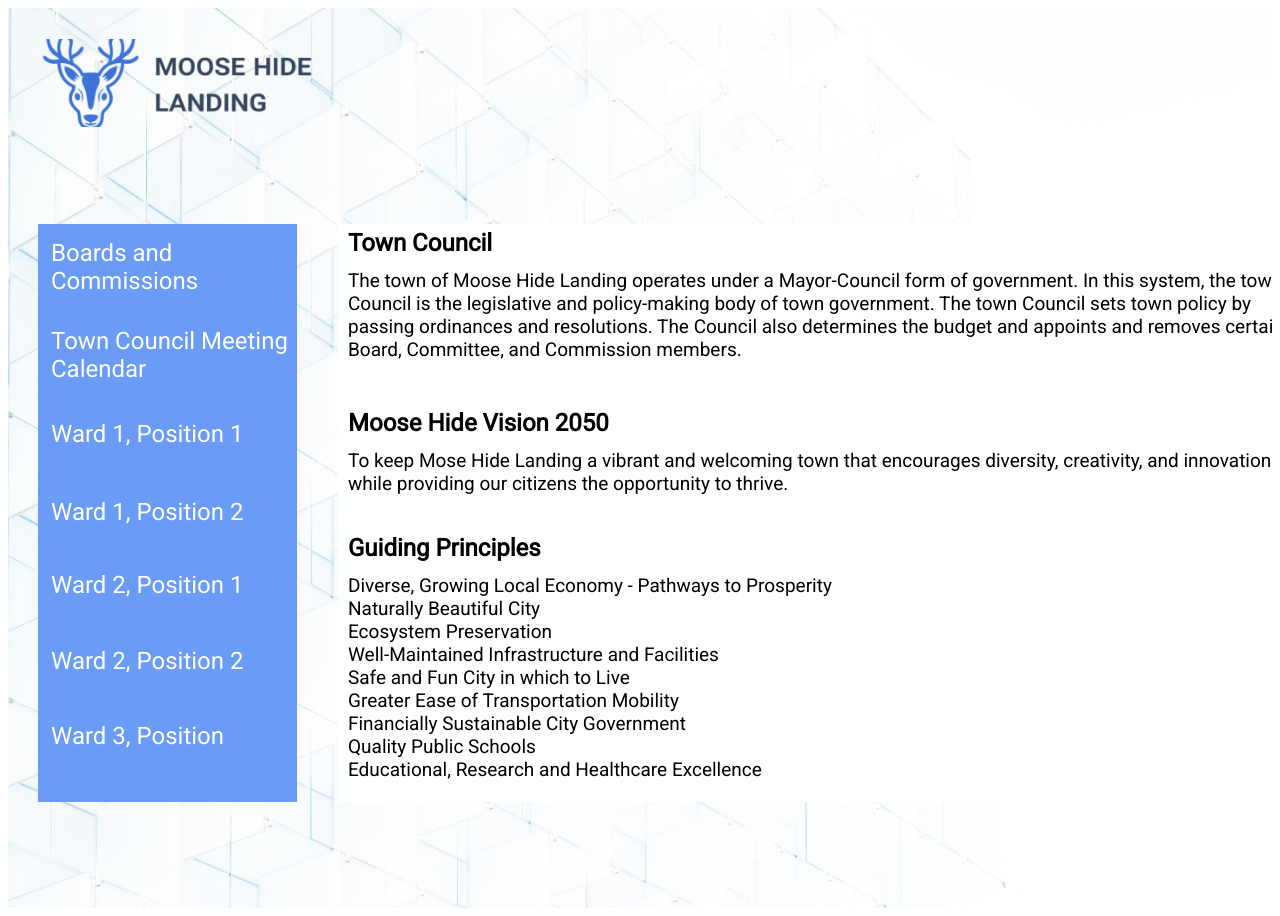
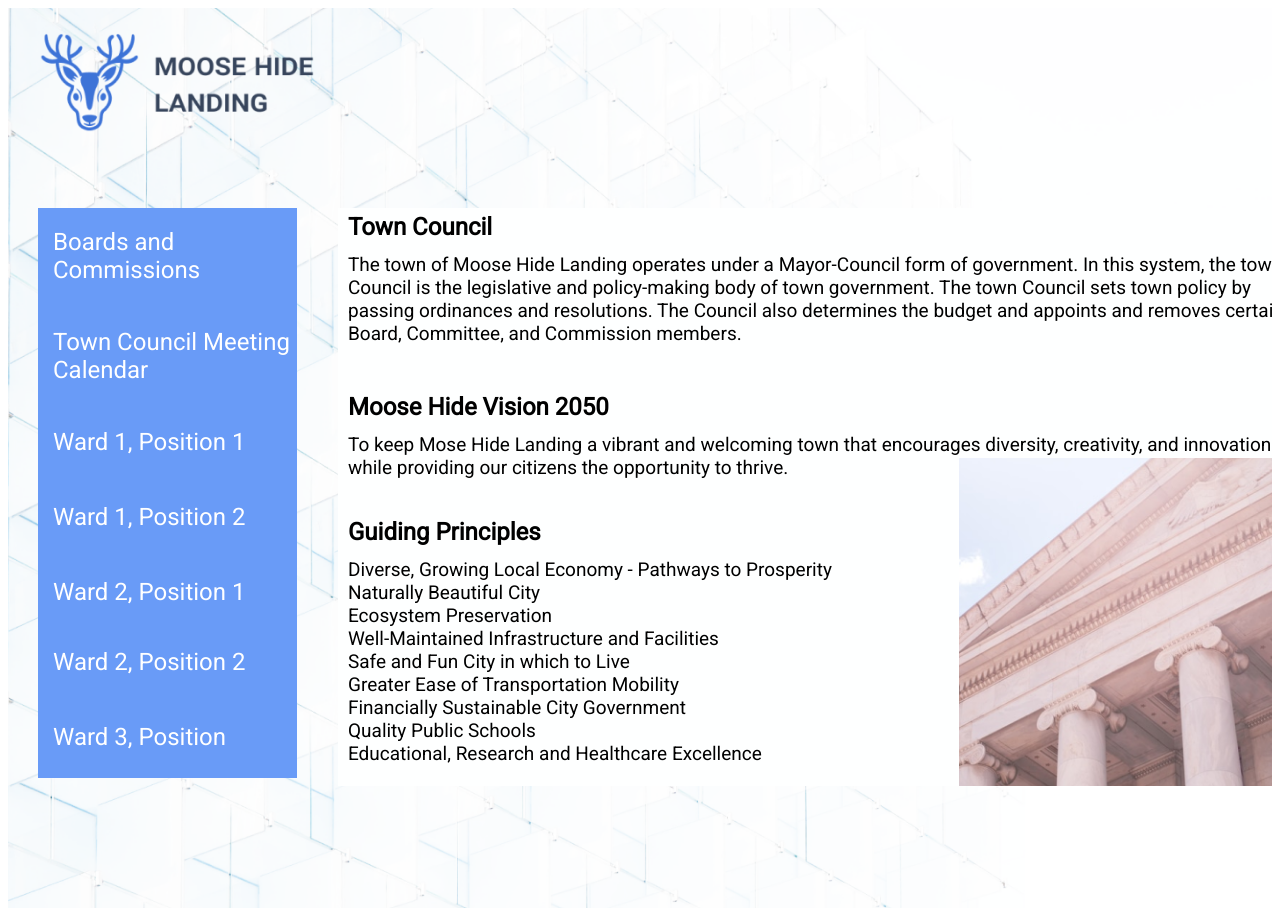
Before and after one commit to suitupMT/UARK-ISYS-5423-MooseHillGovWebDevelopment, a PHP site: page /citycouncil.html in a window 1280 px wide. Run offline with PHP 8.4, Linux system fonts and the light colour scheme.

Commit message:
images addition to citycouncil pages

```diff
--- a/WebFileFramework/citycouncil.html
+++ b/WebFileFramework/citycouncil.html
@@ -12,7 +12,7 @@
                 <div class="v2_background"></div>
                 <!-- <div class="v2_3"></div> -->
                 <a href="main.php" style="text-decoration:none;"><div class="vlogo"></div></a>
-                <div class="v2_4"></div>
+                <div class="v2_4">
                 <a href="council_w3p.html"><span class="v2_13">Ward 3, Position</span></a>
                 <a href="council_w1p1.html"><span class="v2_9">Ward 1, Position 1</span></a>
                 <a href="council_w2p2.html"><span class="v2_10">Ward 2, Position 2</span></a>
@@ -20,6 +20,7 @@
                 <a href="council_w1p2.html"><span class="v2_12">Ward 1, Position 2</span></a>
                 <a href="council_boards.html"><span class="v2_6">Boards and Commissions</span></a>
                 <a href="council_meeting.html"><span class="v2_14">Town Council Meeting Calendar</span></a>
+                </div>
                 <div class="textinside">
                 <span class="v2_15">Town Council</span>
                          <span class="v2_16">The town of Moose Hide Landing operates under a Mayor-Council form of government.
@@ -46,8 +47,9 @@
                             Quality Public Schools<br>
                             Educational, Research and Healthcare Excellence<br>
                             </span>
+
+                <span class="img"></span>
                 </div>
-    <div class="v3_110"></div>
 </div>
 </body>
 </html>
--- a/WebFileFramework/council_boards.html
+++ b/WebFileFramework/council_boards.html
@@ -12,12 +12,13 @@
         <div class="v2_background"></div>
 
             <div class="vlogo"><a href="main.php" style="text-decoration:none;"><img alt="broken" src="images/v118_7.png" width=284px
-                    height=88px></a></div></a></span></a>
+                    height=100px></a></div></a></span></a>
             <a href="citycouncil.html"><span class="v18_3">Town Council Home page</span></a>
         </div>
 
 <div class ="heading">
             <span class="v2_40">Boards & Commissions</span>
+            <span class="img"></span>
 <span class="subtext">
     Advertising & Promotions Commission<br>
     Bentonville Municipal Airport Advisory Board<br>
--- a/WebFileFramework/council_meeting.html
+++ b/WebFileFramework/council_meeting.html
@@ -10,7 +10,7 @@
         <div class="v2_25">
             <div class="v2_background"></div>
             <div class="logo">
-            <a href="main.php" style="text-decoration:none;"><img alt="broken" src="images/v118_7.png" width=284px height=88px></a></div>
+            <a href="main.php" style="text-decoration:none;"><img alt="broken" src="images/v118_7.png" width=284px height=100px></a></div>
             <a href="citycouncil.html"><span class="v18_3">Town Council Home page</span></a>
         </div>
 <div class ="maintext">
--- a/WebFileFramework/css/citycouncil.css
+++ b/WebFileFramework/css/citycouncil.css
@@ -17,14 +17,14 @@
   /*logo*/
 .vlogo {
     width: 284px;
-    height: 88px;
+    height: 100px;
     background: url("../images/v118_7.png");
     background-repeat: no-repeat;
     background-position: center center;
     background-size: cover;
     opacity: 1;
     position: absolute;
-    top: 31px;
+    top: 25px;
     left: 32px;
     overflow: hidden;
   }
@@ -34,7 +34,7 @@
     background: rgb(254, 255, 255);
     opacity: 1;
     position: absolute;
-    top: 216px;
+    top: 200px;
     left: 330px;
     overflow: hidden;
 
@@ -63,11 +63,11 @@
   }
   .v2_4 {
     width: 259px;
-    height: 578px;
+    height: 570px;
     background: rgba(105,155,247,1);
     opacity: 1;
     position: absolute;
-    top: 216px;
+    top: 200px;
     left: 30px;
     overflow: hidden;
   }
@@ -75,8 +75,8 @@
     width: 246px;
     color: rgba(255,255,255,1);
     position: absolute;
-    top: 714px;
-    left: 43px;
+    top: 515px;
+    left: 15px;
     font-family: Roboto;
     font-weight: Regular;
     font-size: 24px;
@@ -87,8 +87,8 @@
     width: 246px;
     color: rgba(255,255,255,1);
     position: absolute;
-    top: 412px;
-    left: 43px;
+    top: 220px;
+    left: 15px;
     font-family: Roboto;
     font-weight: Regular;
     font-size: 24px;
@@ -99,8 +99,8 @@
     width: 246px;
     color: rgba(255,255,255,1);
     position: absolute;
-    top: 639px;
-    left: 43px;
+    top: 440px;
+    left: 15px;
     font-family: Roboto;
     font-weight: Regular;
     font-size: 24px;
@@ -111,8 +111,8 @@
     width: 246px;
     color: rgba(255,255,255,1);
     position: absolute;
-    top: 563px;
-    left: 43px;
+    top: 370px;
+    left: 15px;
     font-family: Roboto;
     font-weight: Regular;
     font-size: 24px;
@@ -123,8 +123,8 @@
     width: 246px;
     color: rgba(255,255,255,1);
     position: absolute;
-    top: 490px;
-    left: 43px;
+    top: 295px;
+    left: 15px;
     font-family: Roboto;
     font-weight: Regular;
     font-size: 24px;
@@ -135,8 +135,8 @@
     width: 246px;
     color: rgba(255,255,255,1);
     position: absolute;
-    top: 231px;
-    left: 43px;
+    top: 20px;
+    left: 15px;
     font-family: Roboto;
     font-weight: Regular;
     font-size: 24px;
@@ -147,8 +147,8 @@
     width: 246px;
     color: rgba(255,255,255,1);
     position: absolute;
-    top: 319px;
-    left: 43px;
+    top: 120px;
+    left: 15px;
     font-family: Roboto;
     font-weight: Regular;
     font-size: 24px;
@@ -237,3 +237,16 @@
     left: 657px;
     overflow: hidden;
   }
+  .img {
+    width: 440px;
+    height: 370px;
+    background: url("../images/citycouncil_img.png");
+    background-repeat: no-repeat;
+    background-position: center center;
+    background-size: cover;
+    opacity: 1;
+    position: absolute;
+    top: 250px;
+    left: 621px;
+    overflow: hidden;
+  }
--- a/WebFileFramework/css/council_meeting.css
+++ b/WebFileFramework/css/council_meeting.css
@@ -17,11 +17,11 @@ body {
 /*logo*/
 .logo {
   width: 284px;
-  height: 88px;
+  height: 100px;
   z-index: 9999;
   opacity: 1;
   position: absolute;
-  top: 31px;
+  top: 25px;
   left: 32px;
   overflow: hidden;
 }
--- a/WebFileFramework/css/council_w1p1.css
+++ b/WebFileFramework/css/council_w1p1.css
@@ -17,14 +17,14 @@
     /*logo*/
   .logo {
     width: 284px;
-    height: 88px;
+    height: 100px;
     background: url("../images/v118_7.png");
     background-repeat: no-repeat;
     background-position: center center;
     background-size: cover;
     opacity: 1;
     position: absolute;
-    top: 31px;
+    top: 25px;
     left: 32px;
     overflow: hidden;
   }
--- a/WebFileFramework/css/council_w1p2.css
+++ b/WebFileFramework/css/council_w1p2.css
@@ -17,14 +17,14 @@
     /*logo*/
   .logo {
     width: 284px;
-    height: 88px;
+    height: 100px;
     background: url("../images/v118_7.png");
     background-repeat: no-repeat;
     background-position: center center;
     background-size: cover;
     opacity: 1;
     position: absolute;
-    top: 31px;
+    top: 25px;
     left: 32px;
     overflow: hidden;
   }
--- a/WebFileFramework/css/council_w2p1.css
+++ b/WebFileFramework/css/council_w2p1.css
@@ -17,14 +17,14 @@
     /*logo*/
   .logo {
     width: 284px;
-    height: 88px;
+    height: 100px;
     background: url("../images/v118_7.png");
     background-repeat: no-repeat;
     background-position: center center;
     background-size: cover;
     opacity: 1;
     position: absolute;
-    top: 31px;
+    top: 25px;
     left: 32px;
     overflow: hidden;
   }
--- a/WebFileFramework/css/council_w2p2.css
+++ b/WebFileFramework/css/council_w2p2.css
@@ -17,14 +17,14 @@
     /*logo*/
   .logo {
     width: 284px;
-    height: 88px;
+    height: 100px;
     background: url("../images/v118_7.png");
     background-repeat: no-repeat;
     background-position: center center;
     background-size: cover;
     opacity: 1;
     position: absolute;
-    top: 31px;
+    top: 25px;
     left: 32px;
     overflow: hidden;
   }
--- a/WebFileFramework/css/council_w3p.css
+++ b/WebFileFramework/css/council_w3p.css
@@ -17,14 +17,14 @@
     /*logo*/
   .logo {
     width: 284px;
-    height: 88px;
+    height: 100px;
     background: url("../images/v118_7.png");
     background-repeat: no-repeat;
     background-position: center center;
     background-size: cover;
     opacity: 1;
     position: absolute;
-    top: 31px;
+    top: 25px;
     left: 32px;
     overflow: hidden;
   }
```
Also changed, not shown: WebFileFramework/css/council_boards.css (+17 -4 lines), WebFileFramework/images/boards_img.png (added), WebFileFramework/images/citycouncil_img.png (added), 2 other files.
